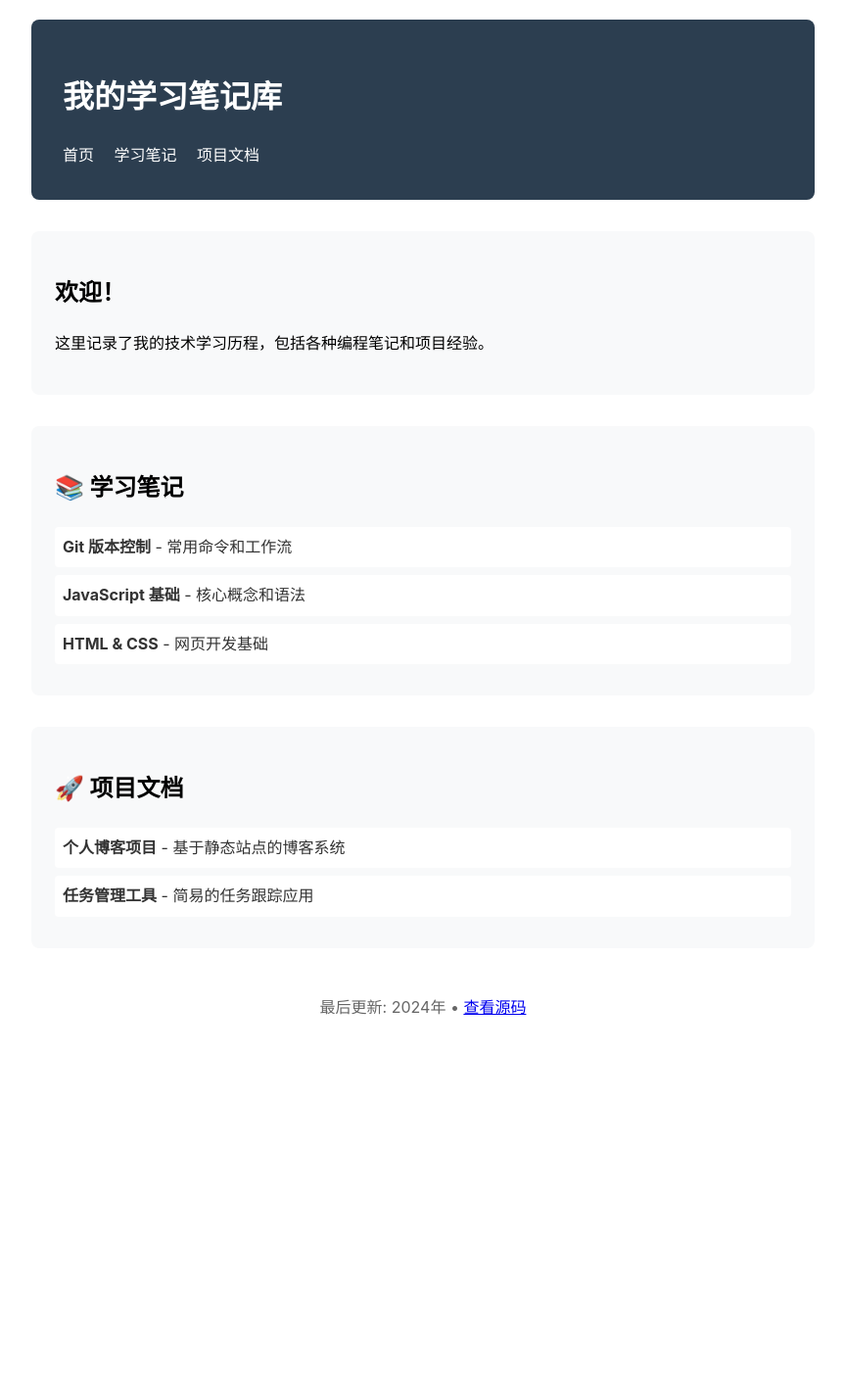
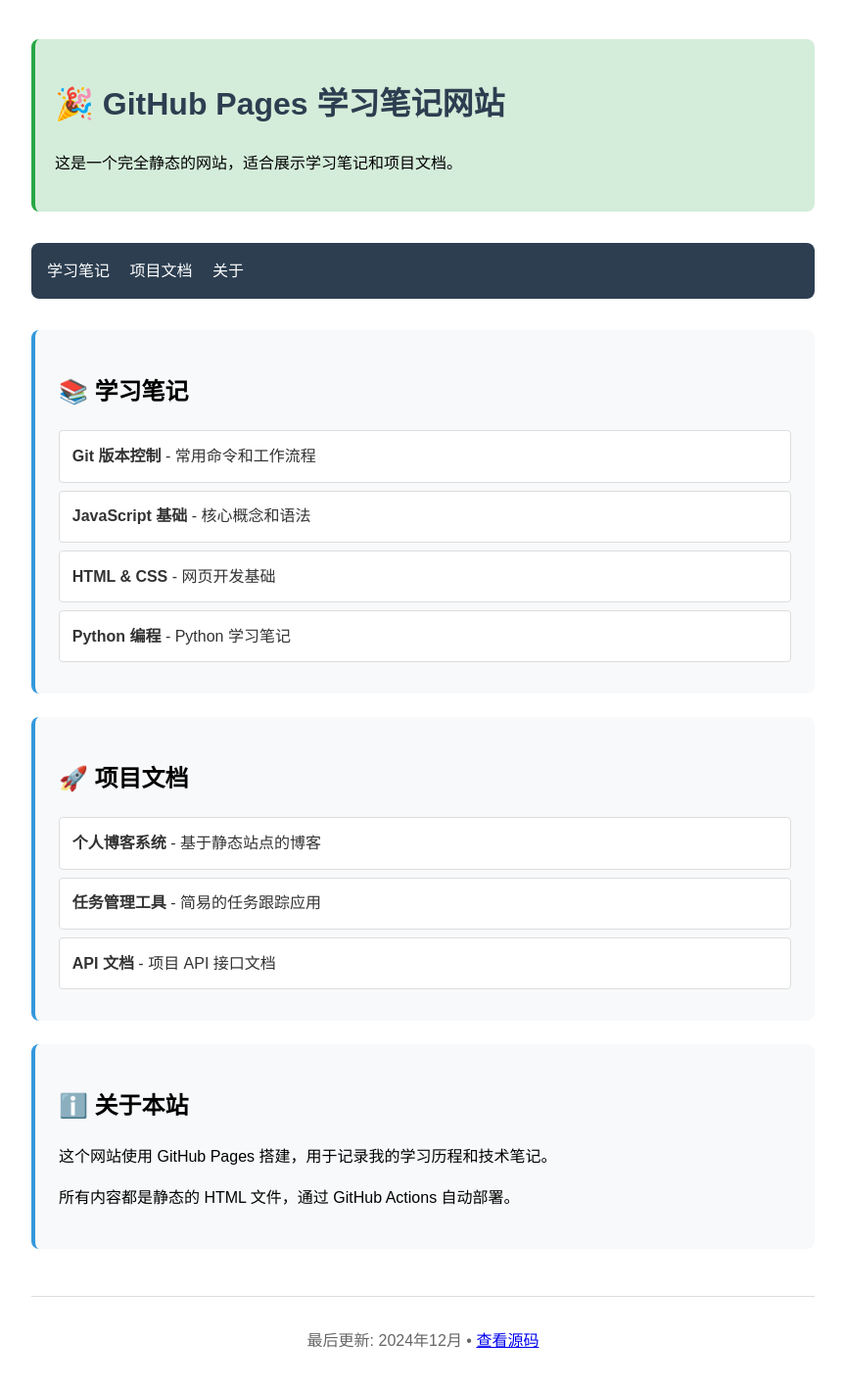
Before and after one commit to Zwfornow/myadk-pydantic, a plain HTML site: page docs/index.html in a window 1280 px wide. Shown: the whole page at 98% size, without its empty margins (208-1071 px from the left). Before the commit the page ends 1077 px from the top, so only its background shows below. Drawn offline with Linux system fonts and the light colour scheme.

Commit message:
Refactor index.html for improved layout and content
Updated styling and content structure in index.html.

```diff
--- a/docs/index.html
+++ b/docs/index.html
@@ -6,18 +6,25 @@
     <title>我的学习笔记</title>
     <style>
         body {
-            font-family: -apple-system, BlinkMacSystemFont, 'Segoe UI', sans-serif;
+            font-family: Arial, sans-serif;
             max-width: 800px;
             margin: 0 auto;
-            padding: 20px;
+            padding: 40px;
             line-height: 1.6;
         }
-        header {
+        h1 { color: #2c3e50; }
+        .success {
+            background: #d4edda;
+            padding: 20px;
+            border-radius: 8px;
+            border-left: 4px solid #28a745;
+            margin-bottom: 2rem;
+        }
+        nav {
             background: #2c3e50;
-            color: white;
-            padding: 2rem;
+            padding: 1rem;
             border-radius: 8px;
-            margin-bottom: 2rem;
+            margin: 2rem 0;
         }
         nav a {
             color: white;
@@ -25,45 +32,52 @@
             text-decoration: none;
         }
         section {
-            margin: 2rem 0;
+            background: #f8f9fa;
             padding: 1.5rem;
-            background: #f8f9fa;
+            margin: 1.5rem 0;
             border-radius: 8px;
+            border-left: 4px solid #3498db;
         }
         .note-link {
             display: block;
-            padding: 0.5rem;
+            padding: 0.8rem;
             margin: 0.5rem 0;
             background: white;
             border-radius: 4px;
             text-decoration: none;
             color: #333;
+            border: 1px solid #ddd;
         }
         .note-link:hover {
             background: #e9ecef;
+            border-color: #3498db;
+        }
+        footer {
+            text-align: center;
+            margin-top: 3rem;
+            padding: 1rem;
+            border-top: 1px solid #ddd;
+            color: #666;
         }
     </style>
 </head>
 <body>
-    <header>
-        <h1>我的学习笔记库</h1>
-        <nav>
-            <a href="index.html">首页</a>
-            <a href="#notes">学习笔记</a>
-            <a href="#projects">项目文档</a>
-        </nav>
-    </header>
+    <div class="success">
+        <h1>🎉 GitHub Pages 学习笔记网站</h1>
+        <p>这是一个完全静态的网站，适合展示学习笔记和项目文档。</p>
+    </div>
+
+    <nav>
+        <a href="#notes">学习笔记</a>
+        <a href="#projects">项目文档</a>
+        <a href="#about">关于</a>
+    </nav>
 
     <main>
-        <section class="welcome">
-            <h2>欢迎！</h2>
-            <p>这里记录了我的技术学习历程，包括各种编程笔记和项目经验。</p>
-        </section>
-
         <section id="notes">
             <h2>📚 学习笔记</h2>
             <a href="git-notes.html" class="note-link">
-                <strong>Git 版本控制</strong> - 常用命令和工作流
+                <strong>Git 版本控制</strong> - 常用命令和工作流程
             </a>
             <a href="javascript-notes.html" class="note-link">
                 <strong>JavaScript 基础</strong> - 核心概念和语法
@@ -71,22 +85,34 @@
             <a href="html-css-notes.html" class="note-link">
                 <strong>HTML & CSS</strong> - 网页开发基础
             </a>
+            <a href="python-notes.html" class="note-link">
+                <strong>Python 编程</strong> - Python 学习笔记
+            </a>
         </section>
 
         <section id="projects">
             <h2>🚀 项目文档</h2>
-            <a href="project1.html" class="note-link">
-                <strong>个人博客项目</strong> - 基于静态站点的博客系统
+            <a href="projects/blog.html" class="note-link">
+                <strong>个人博客系统</strong> - 基于静态站点的博客
             </a>
-            <a href="project2.html" class="note-link">
+            <a href="projects/todo-app.html" class="note-link">
                 <strong>任务管理工具</strong> - 简易的任务跟踪应用
             </a>
+            <a href="projects/api-docs.html" class="note-link">
+                <strong>API 文档</strong> - 项目 API 接口文档
+            </a>
+        </section>
+
+        <section id="about">
+            <h2>ℹ️ 关于本站</h2>
+            <p>这个网站使用 GitHub Pages 搭建，用于记录我的学习历程和技术笔记。</p>
+            <p>所有内容都是静态的 HTML 文件，通过 GitHub Actions 自动部署。</p>
         </section>
     </main>
 
-    <footer style="margin-top: 3rem; text-align: center; color: #666;">
-        <p>最后更新: 2024年 •
-           <a href="https://github.com/你的用户名/你的仓库名">查看源码</a>
+    <footer>
+        <p>最后更新: 2024年12月 •
+           <a href="https://github.com/zwformow/myadk-pydantic">查看源码</a>
         </p>
     </footer>
 </body>
```
